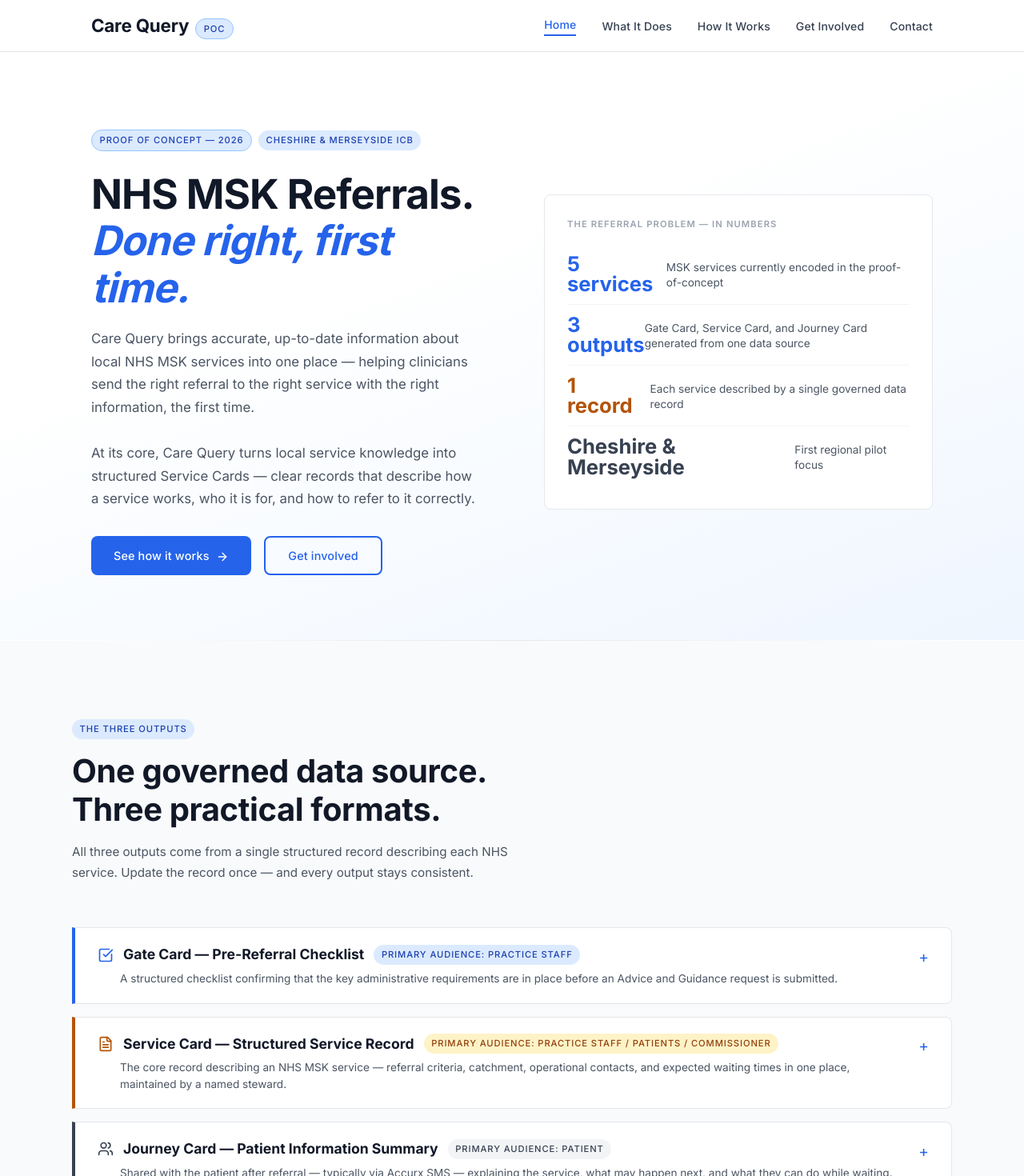
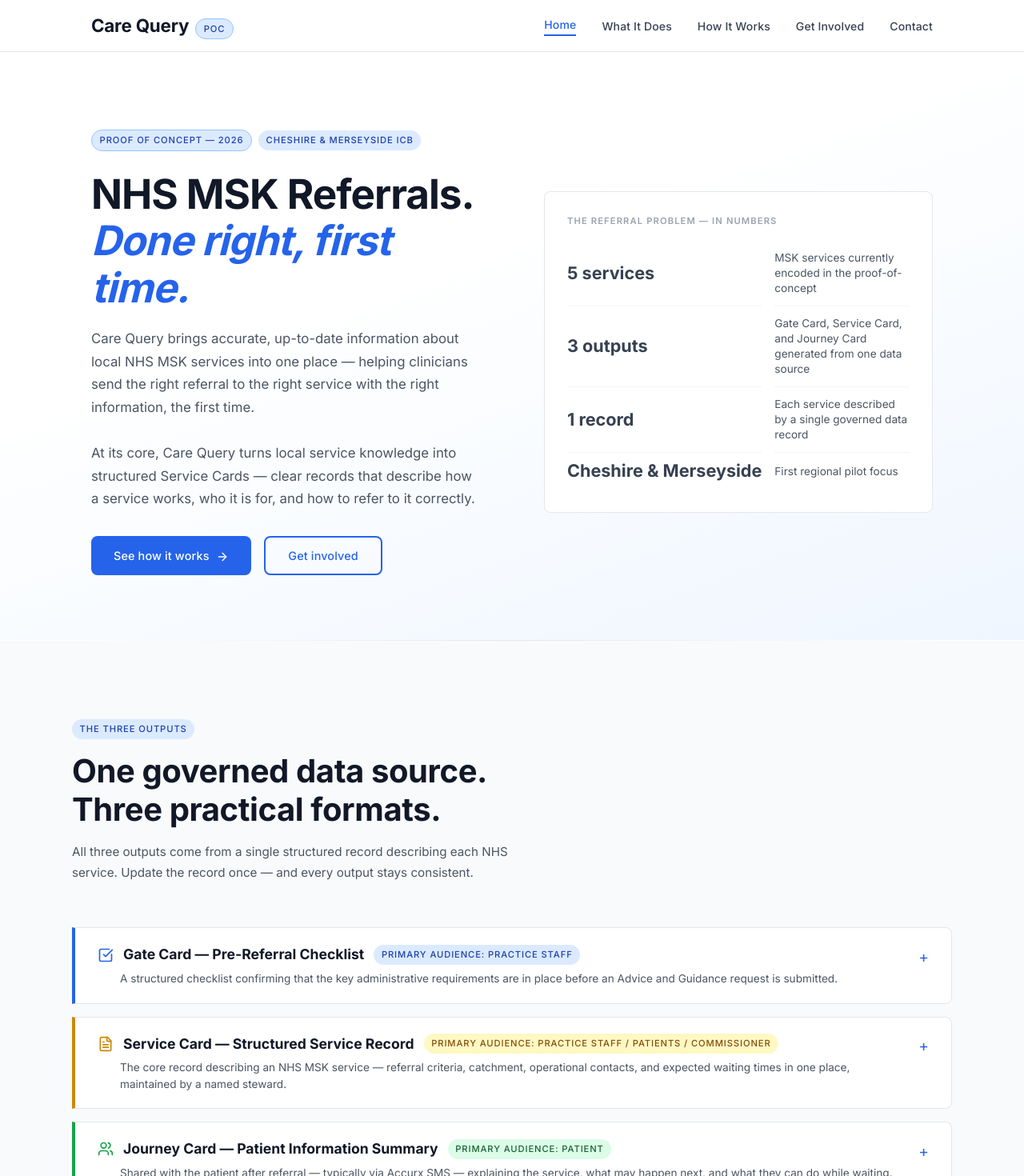
Before and after one commit to IntellTechSolutions/carequery-live-final, a React (Vite) app: page / in a window 1280 px wide. Shown: the top 1470 px of the page at 80% size. Built offline with nearby package versions, Linux system fonts and the light colour scheme.

Commit message:
Update App.jsx

```diff
--- a/src/App.jsx
+++ b/src/App.jsx
@@ -63,12 +63,13 @@
         .nav-link.active { color: #2563eb; border-bottom: 2px solid #2563eb; padding-bottom: 2px; }
         .card { background: #fff; border-radius: 8px; border: 1px solid #e5e7eb; }
         .output-card { border-left: 4px solid #2563eb; padding: 1.5rem 1.75rem; background: #fff; border-radius: 0 8px 8px 0; border-top: 1px solid #e5e7eb; border-right: 1px solid #e5e7eb; border-bottom: 1px solid #e5e7eb; }
-        .output-card.amber { border-left-color: #b45309; }
-        .output-card.slate { border-left-color: #374151; }
+        .output-card.amber { border-left-color: #ca8a04; }
+        .output-card.slate { border-left-color: #16a34a; }
         .tag { display: inline-block; font-family: 'Inter', sans-serif; font-size: 0.7rem; font-weight: 500; letter-spacing: 0.08em; text-transform: uppercase; padding: 0.25rem 0.6rem; border-radius: 9999px; }
         .tag-blue { background: #dbeafe; color: #1e40af; }
-        .tag-amber { background: #fef3c7; color: #92400e; }
+        .tag-amber { background: #fef9c3; color: #854d0e; }
         .tag-slate { background: #f3f4f6; color: #374151; }
+        .tag-green { background: #dcfce7; color: #166534; }
         .tag-poc { background: #dbeafe; color: #1e40af; border: 1px solid #93c5fd; }
         .btn-primary { font-family: 'Inter', sans-serif; font-weight: 500; font-size: 0.9rem; padding: 0.75rem 1.75rem; background: #2563eb; color: #fff; border: none; border-radius: 8px; cursor: pointer; transition: background 0.2s; letter-spacing: 0.01em; }
         .btn-primary:hover { background: #1d4ed8; }
@@ -153,17 +154,19 @@
                 <div className="body-text" style={{ fontSize: '0.7rem', fontWeight: 600, letterSpacing: '0.1em', textTransform: 'uppercase', color: '#9ca3af', marginBottom: '1rem' }}>
                   The referral problem — in numbers
                 </div>
-                {[
-                  { stat: '5 services', label: 'MSK services currently encoded in the proof-of-concept', accent: '#2563eb' },
-                  { stat: '3 outputs', label: 'Gate Card, Service Card, and Journey Card generated from one data source', accent: '#2563eb' },
-                  { stat: '1 record', label: 'Each service described by a single governed data record', accent: '#b45309' },
-                  { stat: 'Cheshire & Merseyside', label: 'First regional pilot focus', accent: '#374151' },
-                ].map((item, i) => (
-                  <div key={i} style={{ display: 'flex', alignItems: 'baseline', gap: '1rem', padding: '0.75rem 0', borderBottom: i < 3 ? '1px solid #f3f4f6' : 'none' }}>
-                    <span className="heading" style={{ fontSize: '1.6rem', color: item.accent, minWidth: '4rem', lineHeight: 1 }}>{item.stat}</span>
-                    <span className="body-text" style={{ fontSize: '0.85rem', color: '#4b5563', lineHeight: 1.4, fontWeight: 400 }}>{item.label}</span>
-                  </div>
-                ))}
+                <div style={{ display: 'grid', gridTemplateColumns: 'max-content 1fr', columnGap: '1rem' }}>
+                  {[
+                    { stat: '5 services', label: 'MSK services currently encoded in the proof-of-concept' },
+                    { stat: '3 outputs', label: 'Gate Card, Service Card, and Journey Card generated from one data source' },
+                    { stat: '1 record', label: 'Each service described by a single governed data record' },
+                    { stat: 'Cheshire & Merseyside', label: 'First regional pilot focus' },
+                  ].map((item, i) => (
+                    <React.Fragment key={i}>
+                      <span className="heading" style={{ fontSize: '1.35rem', color: '#374151', whiteSpace: 'nowrap', lineHeight: 1, padding: '0.75rem 0', borderBottom: i < 3 ? '1px solid #f3f4f6' : 'none', display: 'flex', alignItems: 'center' }}>{item.stat}</span>
+                      <span className="body-text" style={{ fontSize: '0.85rem', color: '#4b5563', lineHeight: 1.4, fontWeight: 400, padding: '0.75rem 0', borderBottom: i < 3 ? '1px solid #f3f4f6' : 'none', display: 'flex', alignItems: 'center' }}>{item.label}</span>
+                    </React.Fragment>
+                  ))}
+                </div>
               </div>
             </div>
           </div>
@@ -234,11 +237,11 @@
               ),
             },
             {
-              icon: <FileText size={20} color="#b45309" />,
+              icon: <FileText size={20} color="#ca8a04" />,
               title: 'Service Card — Structured Service Record',
               tagClass: 'tag-amber',
               tagLabel: 'Primary audience: practice staff / Patients / Commissioner',
-              borderColor: '#b45309',
+              borderColor: '#ca8a04',
               summary: 'The core record describing an NHS MSK service — referral criteria, catchment, operational contacts, and expected waiting times in one place, maintained by a named steward.',
               detail: (
                 <>
@@ -287,7 +290,7 @@
                         'No acute fracture or unstable cardiovascular condition (stabilise before referral)',
                       ].map((criterion, i) => (
                         <div key={i} style={{ display: 'flex', gap: '0.75rem', alignItems: 'flex-start', padding: '0.35rem 0', borderBottom: i < 4 ? '1px solid #f3f4f6' : 'none' }}>
-                          <div style={{ width: '5px', height: '5px', borderRadius: '50%', background: '#b45309', flexShrink: 0, marginTop: '0.45rem' }} />
+                          <div style={{ width: '5px', height: '5px', borderRadius: '50%', background: '#ca8a04', flexShrink: 0, marginTop: '0.45rem' }} />
                           <span className="body-text" style={{ fontSize: '0.82rem', color: '#4b5563', fontWeight: 400, lineHeight: 1.5 }}>{criterion}</span>
                         </div>
                       ))}
@@ -302,7 +305,7 @@
                       ].map((item, i) => (
                         <div key={i} style={{ padding: '0.85rem 1.25rem', borderRight: i < 2 ? '1px solid #e5e7eb' : 'none' }}>
                           <div className="body-text" style={{ fontSize: '0.65rem', fontWeight: 600, letterSpacing: '0.08em', textTransform: 'uppercase', color: '#9ca3af', marginBottom: '0.3rem' }}>{item.label}</div>
-                          <div className="body-text" style={{ fontSize: '0.8rem', color: item.value.includes('STEWARD') ? '#b45309' : '#111827', fontWeight: 400, lineHeight: 1.4 }}>{item.value}</div>
+                          <div className="body-text" style={{ fontSize: '0.8rem', color: item.value.includes('STEWARD') ? '#ca8a04' : '#111827', fontWeight: 400, lineHeight: 1.4 }}>{item.value}</div>
                         </div>
                       ))}
                     </div>
@@ -325,11 +328,11 @@
               ),
             },
             {
-              icon: <Users size={20} color="#374151" />,
+              icon: <Users size={20} color="#16a34a" />,
               title: 'Journey Card — Patient Information Summary',
-              tagClass: 'tag-slate',
+              tagClass: 'tag-green',
               tagLabel: 'Primary audience: Patient',
-              borderColor: '#374151',
+              borderColor: '#16a34a',
               summary: 'Shared with the patient after referral — typically via Accurx SMS — explaining the service, what may happen next, and what they can do while waiting.',
               detail: (
                 <>
```
